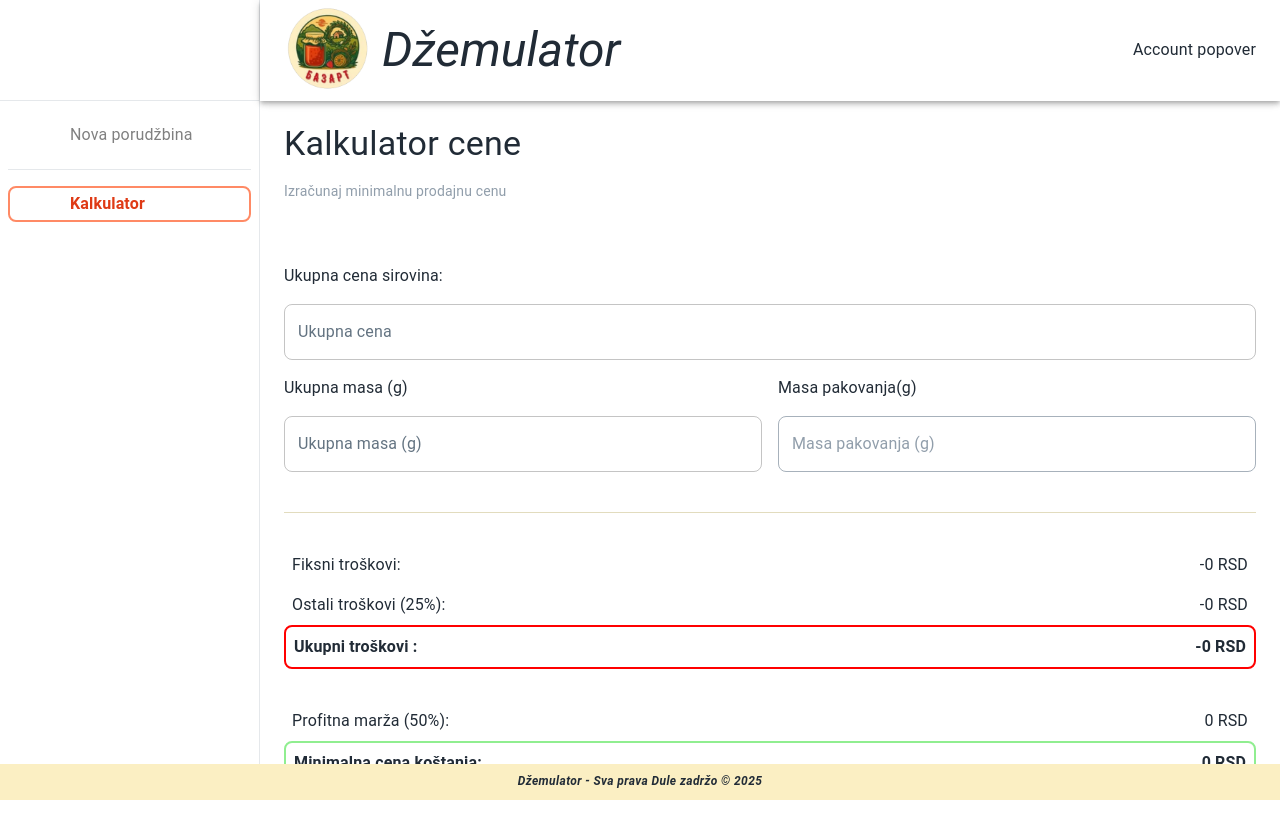
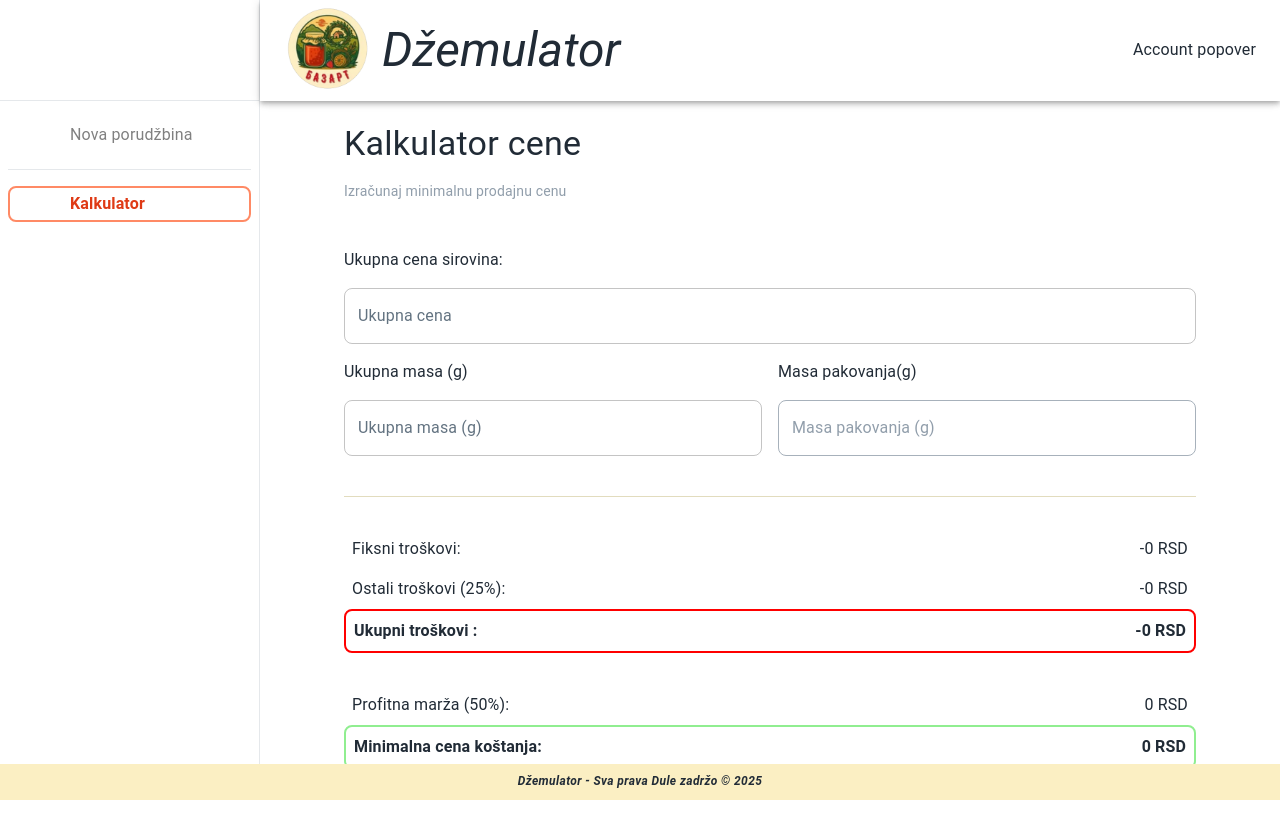
Before and after one commit to LakiTheGreat/UI_dzem_kalkulator, a React (Create React App) app in the folder my-app/: page /general-calculator in a window 1280 px wide. Shown: the top 838 px of the page. Built offline with nearby package versions, Linux system fonts and the light colour scheme; some icons are missing.

Commit message:
moved containers from navigation compoanents

```diff
--- a/my-app/src/components/navigation/DesktopNav/index.tsx
+++ b/my-app/src/components/navigation/DesktopNav/index.tsx
@@ -1,7 +1,7 @@
 import ChevronLeftIcon from '@mui/icons-material/ChevronLeft';
 import ChevronRightIcon from '@mui/icons-material/ChevronRight';
 import MenuIcon from '@mui/icons-material/Menu';
-import { Container, Stack, Tooltip, Typography } from '@mui/material';
+import { Stack, Tooltip, Typography } from '@mui/material';
 import MuiAppBar, { AppBarProps as MuiAppBarProps } from '@mui/material/AppBar';
 import Box from '@mui/material/Box';
 import Divider from '@mui/material/Divider';
@@ -200,9 +200,7 @@ export default function DesktopNav() {
           overflow: 'auto',
         }}
       >
-        <Container>
-          <Outlet />
-        </Container>
+        <Outlet />
       </Box>
     </Box>
   );
--- a/my-app/src/components/navigation/MobileNav/index.tsx
+++ b/my-app/src/components/navigation/MobileNav/index.tsx
@@ -1,7 +1,6 @@
 import MenuIcon from '@mui/icons-material/Menu';
 import {
   AppBar,
-  Container,
   Divider,
   IconButton,
   Stack,
@@ -89,9 +88,7 @@ export default function MobileNav() {
         data-testid='MobileNav'
         sx={{ overflow: 'auto', pb: isTablet ? 8 : 4, mt: 3 }}
       >
-        <Container>
-          <Outlet />
-        </Container>
+        <Outlet />
       </Box>
     </Box>
   );
--- a/my-app/src/pages/dzem_calculator/index.tsx
+++ b/my-app/src/pages/dzem_calculator/index.tsx
@@ -1,4 +1,4 @@
-import { Button, Divider, Stack, Typography } from '@mui/material';
+import { Button, Container, Divider, Stack, Typography } from '@mui/material';
 import emailjs from 'emailjs-com';
 import { useSnackbar } from 'notistack';
 import { useEffect, useState } from 'react';
@@ -297,7 +297,7 @@ export default function DzemCalculator() {
       : '0.00';
 
   return (
-    <Stack>
+    <Container maxWidth='md'>
       <HeaderBreadcrumbs
         heading={'Nova porudžbina'}
         links={[
@@ -678,6 +678,6 @@ export default function DzemCalculator() {
           </Stack>
         </Stack>
       </FormProvider>
-    </Stack>
+    </Container>
   );
 }
--- a/my-app/src/pages/general_calculator/index.tsx
+++ b/my-app/src/pages/general_calculator/index.tsx
@@ -1,4 +1,4 @@
-import { Divider, Stack, Typography } from '@mui/material';
+import { Container, Divider, Stack, Typography } from '@mui/material';
 import { useEffect } from 'react';
 import { useForm } from 'react-hook-form';
 
@@ -119,7 +119,7 @@ export default function GeneralCalculator() {
   };
 
   return (
-    <Stack>
+    <Container maxWidth='md'>
       <HeaderBreadcrumbs
         heading={'Kalkulator cene'}
         links={[
@@ -230,6 +230,6 @@ export default function GeneralCalculator() {
           </Stack>
         </Stack>
       </FormProvider>
-    </Stack>
+    </Container>
   );
 }
```
